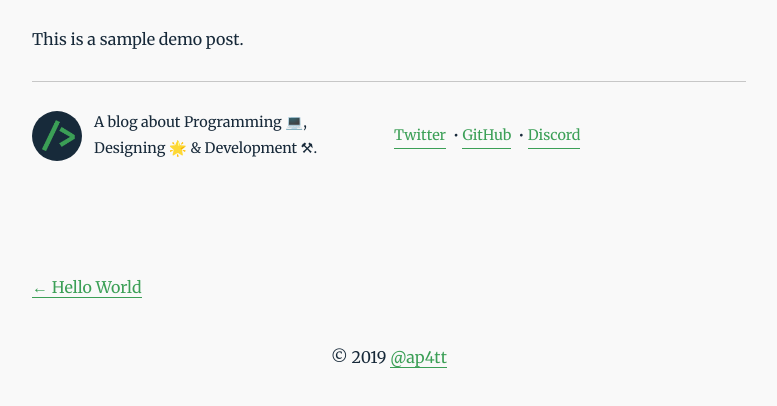
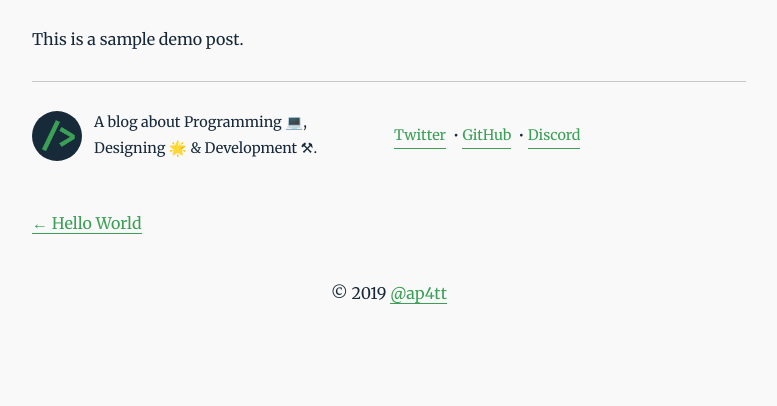
Before and after one commit to ap4gh/devdiaryblog, a Gatsby site: page /my-third-post/ in a window 1280 px wide. Shown: the part 198-604 px from the top of the page, without its empty margins (251-1028 px from the left). Built offline with nearby package versions, Linux system fonts and the light colour scheme; Gatsby itself is replaced by a stand-in of ours; some packages are replaced by stand-ins of ours.

Commit message:
margin removed from Bio.js component

```diff
--- a/src/templates/blog-post.js
+++ b/src/templates/blog-post.js
@@ -37,7 +37,6 @@ class BlogPostTemplate extends React.Component {
 
         <ul
           style={{
-            marginTop: `4rem`,
             display: `flex`,
             flexWrap: `wrap`,
             justifyContent: `space-between`,
```
